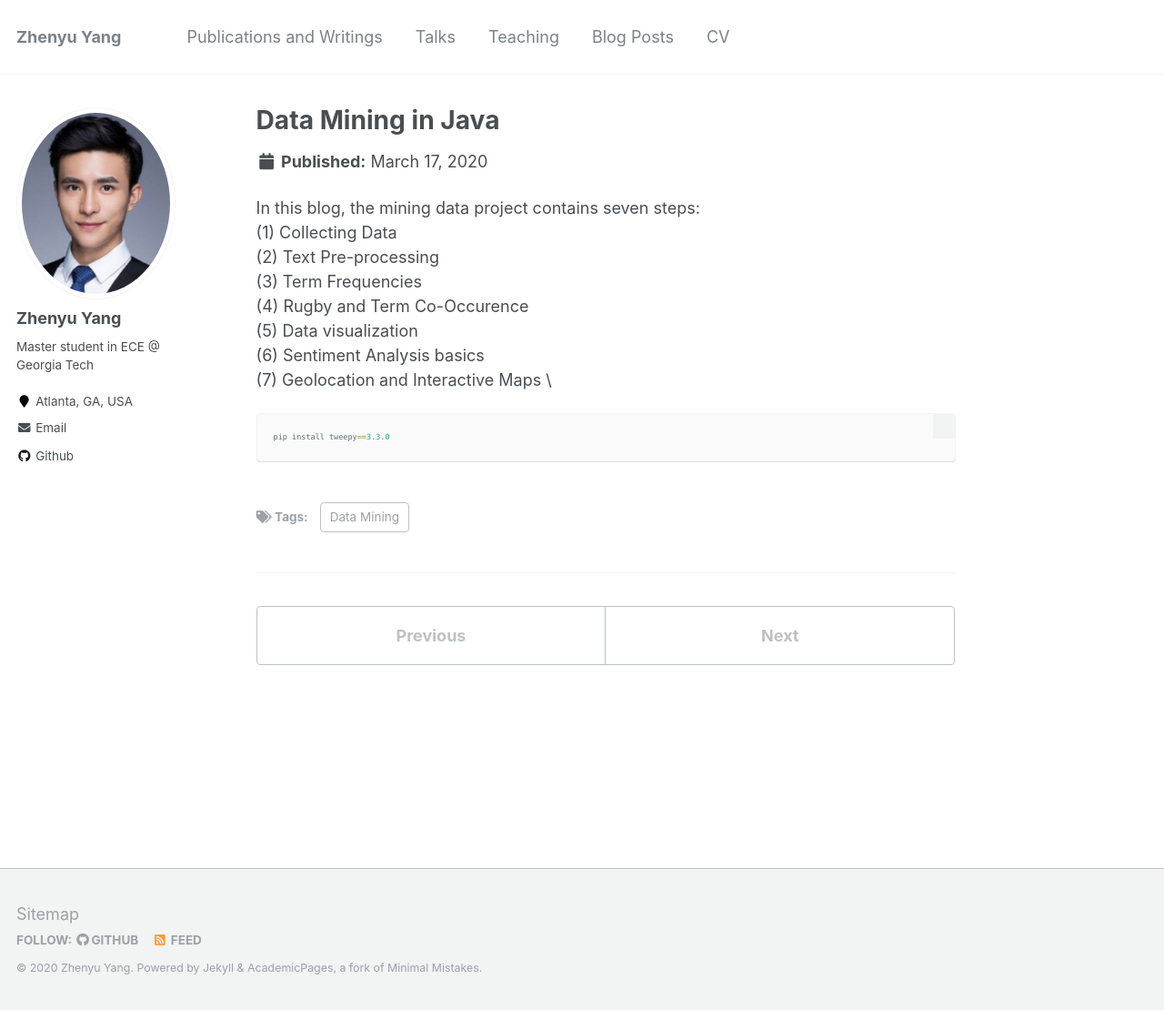
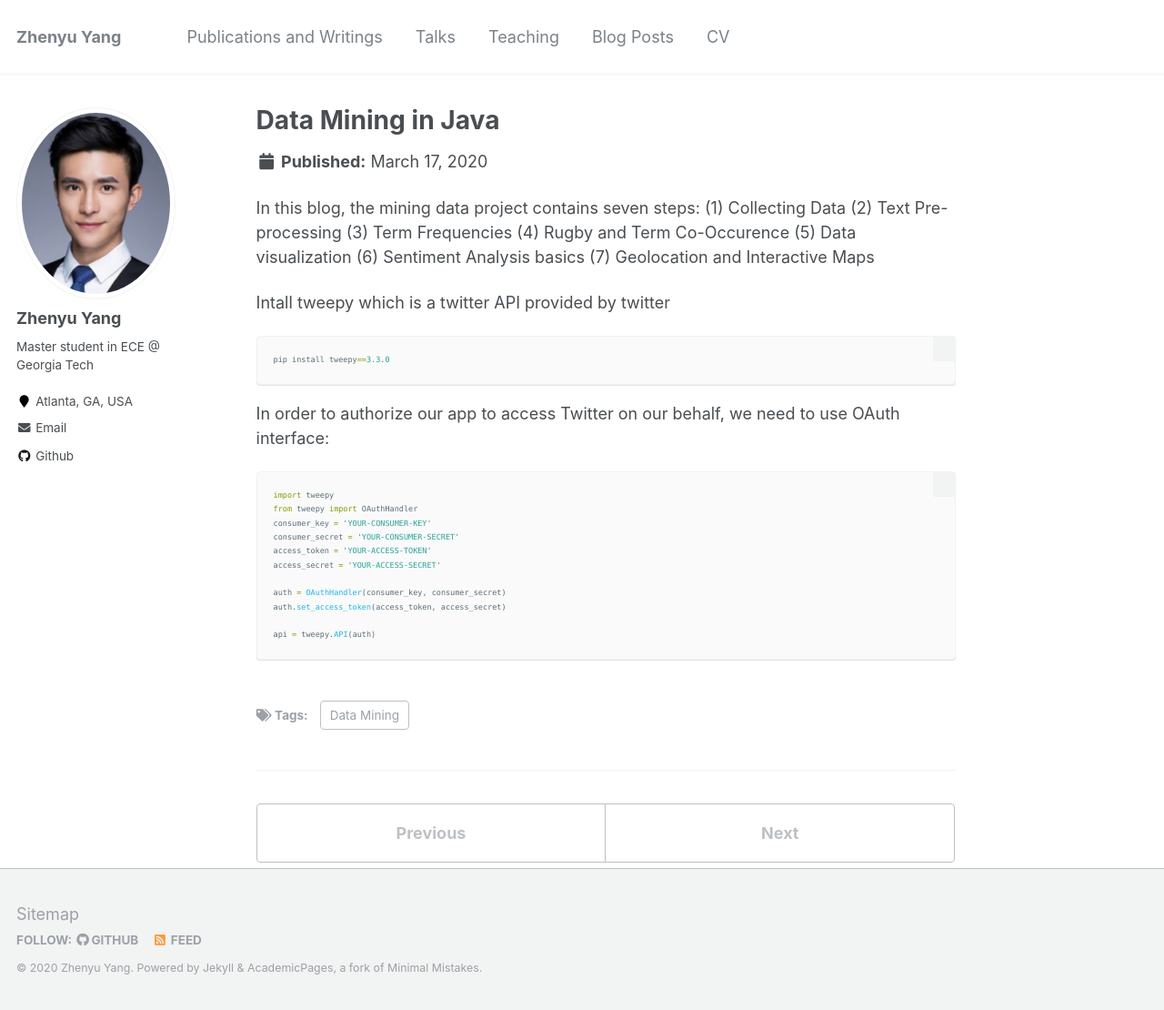
Before and after one commit to azpeteryang/azpeteryang.github.io, a Jekyll site: the page built from _posts/2020-05-16-blog-post-2.md, in a window 1280 px wide and 1110 px high. Shown: the whole window at 91% size. Built offline with Jekyll 4.4.1, drawn with Linux system fonts in a browser that asks for light colours.

Commit message:
Update 2020-05-16-blog-post-2.md

````diff
--- a/_posts/2020-05-16-blog-post-2.md
+++ b/_posts/2020-05-16-blog-post-2.md
@@ -6,17 +6,32 @@ tags:
   - Data Mining
 ---
 
-In this blog, the mining data project contains seven steps: \\
-(1) Collecting Data \\
-(2) Text Pre-processing \\
-(3) Term Frequencies \\
-(4) Rugby and Term Co-Occurence \\
-(5) Data visualization \\
-(6) Sentiment Analysis basics \\
-(7) Geolocation and Interactive Maps \\
+In this blog, the mining data project contains seven steps:
+(1) Collecting Data
+(2) Text Pre-processing
+(3) Term Frequencies
+(4) Rugby and Term Co-Occurence
+(5) Data visualization
+(6) Sentiment Analysis basics
+(7) Geolocation and Interactive Maps
 
 
-
+Intall tweepy which is a twitter API provided by twitter
 ```python
 pip install tweepy==3.3.0
 ```
+In order to authorize our app to access Twitter on our behalf, we need to use OAuth interface:
+
+```python
+import tweepy
+from tweepy import OAuthHandler
+consumer_key = 'YOUR-CONSUMER-KEY'
+consumer_secret = 'YOUR-CONSUMER-SECRET'
+access_token = 'YOUR-ACCESS-TOKEN'
+access_secret = 'YOUR-ACCESS-SECRET'
+
+auth = OAuthHandler(consumer_key, consumer_secret)
+auth.set_access_token(access_token, access_secret)
+
+api = tweepy.API(auth)
+```
````
